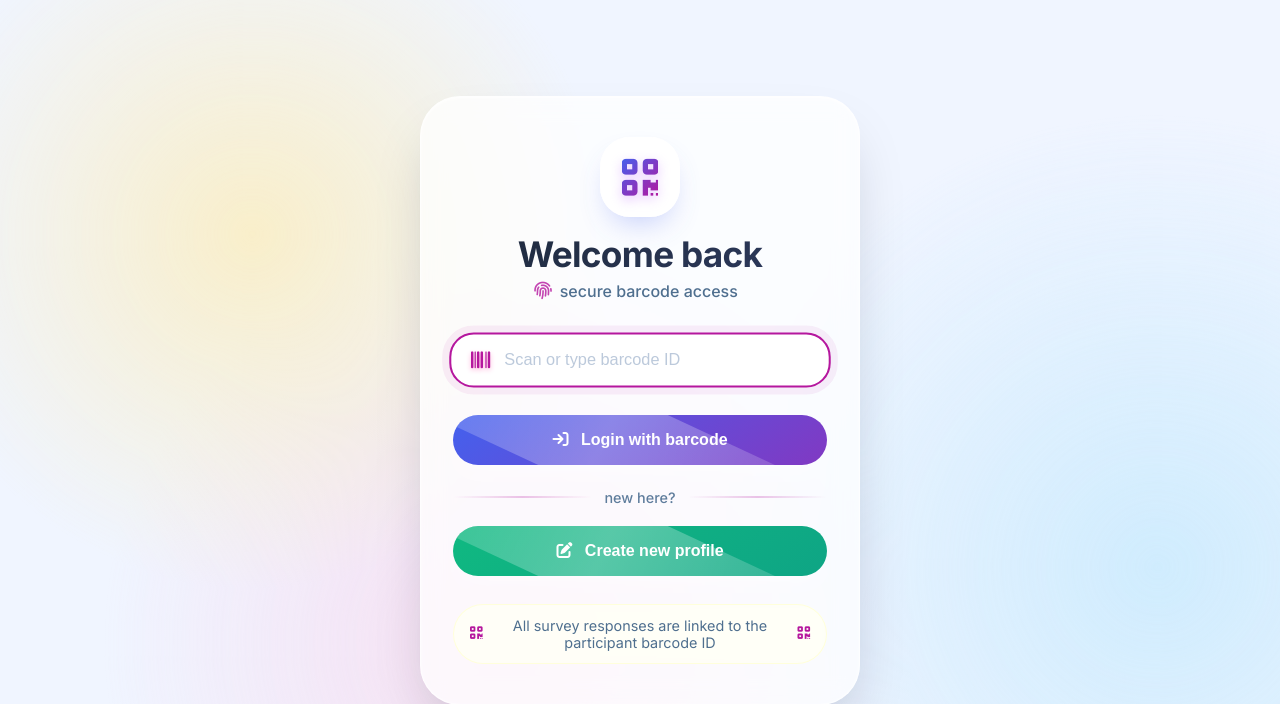
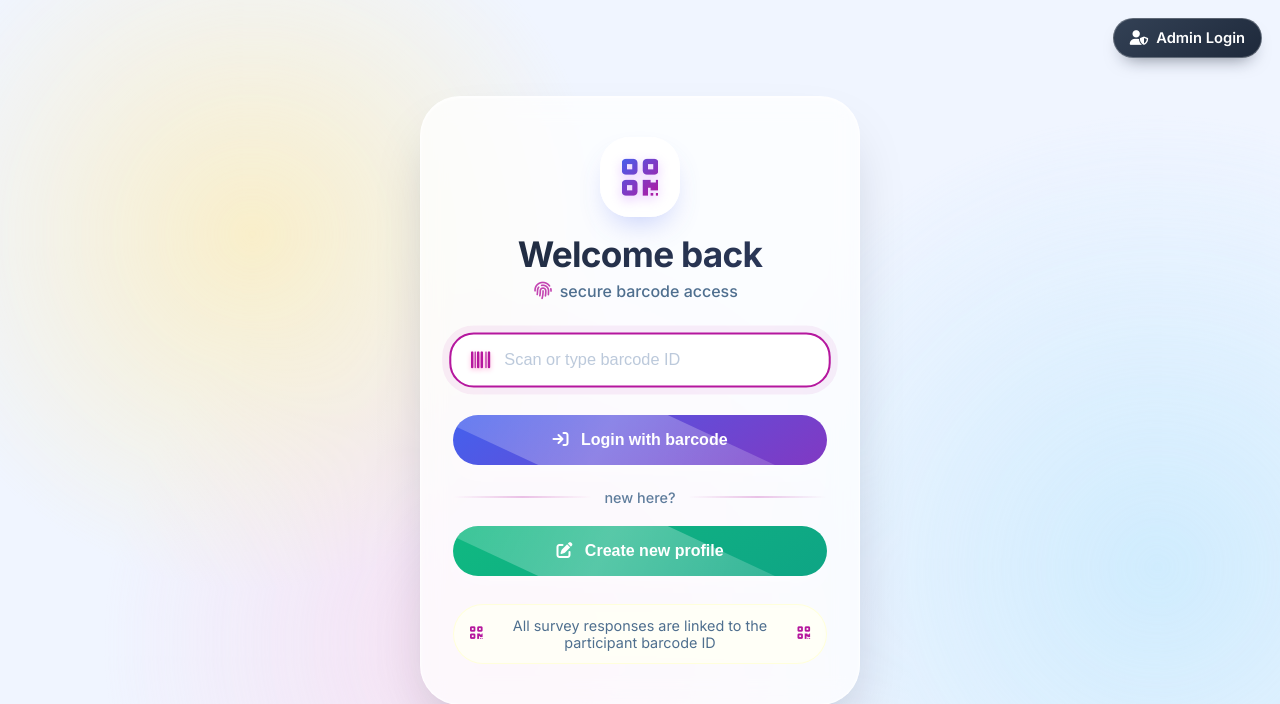
Before and after one commit to praneeth-leo/NIN-PROJECT, a Flask app: template templates/login.html in a window 1280 px wide. Shown: the top 704 px of the page. Run offline with Flask 3, Linux system fonts and the light colour scheme; the template is opened without the code that fills it, so the values that code supplies are empty.

Commit message:
new Updated  changes

```diff
--- a/templates/login.html
+++ b/templates/login.html
@@ -26,6 +26,32 @@
       color: #1e293b;
       position: relative;
       overflow-x: hidden;
+    }
+
+    .admin-corner-btn {
+      position: fixed;
+      top: 18px;
+      right: 18px;
+      z-index: 20;
+      display: inline-flex;
+      align-items: center;
+      gap: 8px;
+      text-decoration: none;
+      color: #ffffff;
+      font-weight: 600;
+      font-size: 0.92rem;
+      padding: 10px 16px;
+      border-radius: 999px;
+      background: linear-gradient(145deg, #334155, #1e293b);
+      border: 1px solid rgba(255, 255, 255, 0.25);
+      box-shadow: 0 10px 18px -10px rgba(15, 23, 42, 0.55);
+      transition: transform 0.2s ease, box-shadow 0.2s ease, filter 0.2s ease;
+    }
+
+    .admin-corner-btn:hover {
+      transform: translateY(-1px);
+      filter: brightness(1.05);
+      box-shadow: 0 14px 22px -10px rgba(15, 23, 42, 0.65);
     }
 
     /* playful animated background */
@@ -321,6 +347,9 @@
   </style>
 </head>
 <body>
+  <a class="admin-corner-btn" href="/admin-login">
+    <i class="fas fa-user-shield"></i> Admin Login
+  </a>
   <div class="box">
     <div class="brand-icon"><i class="fas fa-qrcode"></i></div>
     <h2>Welcome back</h2>
```
Also changed, not shown: templates/dashboard.html (+0 -18 lines).
